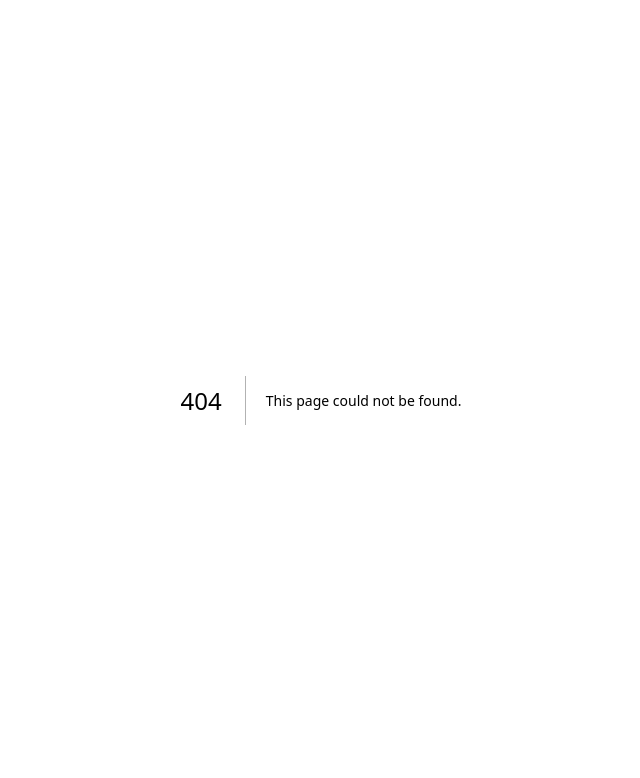
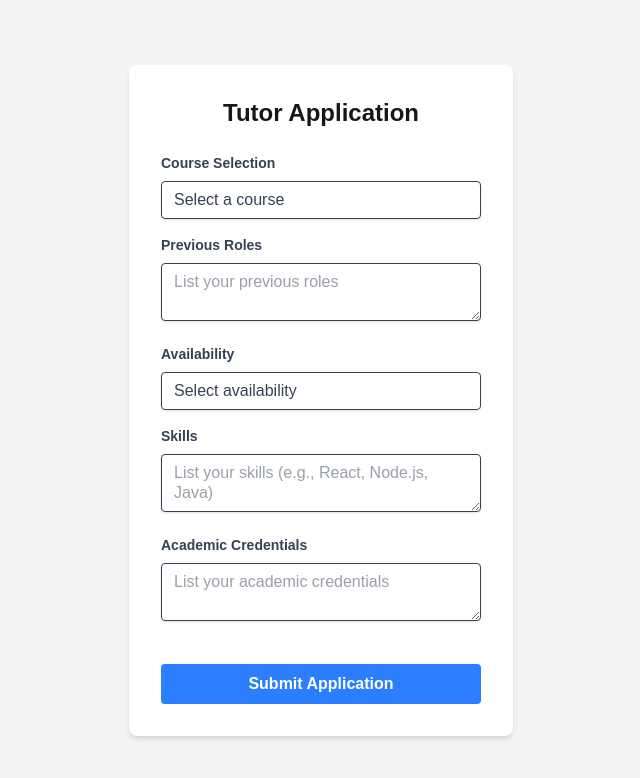
Before and after one commit to rmit-fsd-2025-s1/s4010802-s3939929-a2, a Next.js app: page /tutor in a window 1280 px wide. Before the commit this address had no page. Shown: the top 778 px of the page, without its empty margins (319-959 px from the left). Built offline with nearby package versions, Linux system fonts and the light colour scheme.

Commit message:
tutor page added, added router for login page

```diff
--- a/src/pages/login.tsx
+++ b/src/pages/login.tsx
@@ -1,4 +1,5 @@
 import { useState } from "react";
+import { useRouter } from "next/router";
 import Head from "next/head";
 
 export default function LoginPage() {
@@ -14,6 +15,8 @@ export default function LoginPage() {
     { email: "jack@gmail.com", password: "lecturer123", profession: "Lecturer" },
   ];
 
+  const router = useRouter();
+
   const handleSubmit = (e: React.FormEvent) => {
     e.preventDefault();
 
@@ -27,6 +30,11 @@ export default function LoginPage() {
 
     if (user) {
       alert(`Logged in successfully as ${user.profession}!`);
+      if (user.profession === "Tutor") {
+        router.push("/tutor");
+      } else if (user.profession === "Lecturer") {
+          router.push("/lecturer");
+        }
     } else {
       alert("Incorrect email, password, or profession.");
     }
--- /dev/null
+++ b/src/pages/tutor.tsx
@@ -0,0 +1,109 @@
+import { useState } from "react";
+import { useRouter } from "next/router";
+import Head from "next/head";
+
+const TutorPage = () => {
+  const [course, setCourse] = useState("");
+  const [previousRoles, setPreviousRoles] = useState("");
+  const [availability, setAvailability] = useState("");
+  const [skills, setSkills] = useState("");
+  const [academicCredentials, setAcademicCredentials] = useState("");
+
+  const router = useRouter();
+
+  const handleSubmit = (e: React.FormEvent) => {
+    e.preventDefault();
+    alert("Application Submitted");
+  };
+
+  return (
+    <>
+    <Head>
+        <title>Tutor Page</title>
+        <meta name="description" content="Enter Tutor credentials" />
+    </Head>
+    <div className="min-h-screen flex items-center justify-center bg-gray-100">
+        <div className="bg-white p-8 rounded-lg shadow-md w-96">
+          <h1 className="text-2xl font-bold mb-6 text-center">Tutor Application</h1>
+
+        <div className="mb-4">
+          <label className="block text-gray-700 text-sm font-bold mb-2">
+            Course Selection
+          </label>
+          <select
+            value={course}
+            onChange={(e) => setCourse(e.target.value)}
+            className="shadow appearance-none border rounded w-full py-2 px-3 text-gray-700 leading-tight focus:outline-none focus:shadow-outline"
+          >
+            <option value="">Select a course</option>
+            <option value="COSC1234">COSC1234 - Full Stack Development</option>
+            <option value="COSC5678">COSC5678 - Data Structures</option>
+            <option value="COSC9876">COSC9876 - Machine Learning</option>
+          </select>
+        </div>
+
+        <div className="mb-4">
+          <label className="block text-gray-700 text-sm font-bold mb-2">
+            Previous Roles
+          </label>
+          <textarea
+            value={previousRoles}
+            onChange={(e) => setPreviousRoles(e.target.value)}
+            className="shadow appearance-none border rounded w-full py-2 px-3 text-gray-700 leading-tight focus:outline-none focus:shadow-outline"
+            placeholder="List your previous roles"
+          />
+        </div>
+
+        <div className="mb-4">
+          <label className="block text-gray-700 text-sm font-bold mb-2">
+            Availability
+          </label>
+          <select
+            value={availability}
+            onChange={(e) => setAvailability(e.target.value)}
+            className="shadow appearance-none border rounded w-full py-2 px-3 text-gray-700 leading-tight focus:outline-none focus:shadow-outline"
+          >
+            <option value="">Select availability</option>
+            <option value="part-time">Part Time</option>
+            <option value="full-time">Full Time</option>
+          </select>
+        </div>
+
+        <div className="mb-4">
+          <label className="block text-gray-700 text-sm font-bold mb-2">
+            Skills
+          </label>
+          <textarea
+            value={skills}
+            onChange={(e) => setSkills(e.target.value)}
+            className="shadow appearance-none border rounded w-full py-2 px-3 text-gray-700 leading-tight focus:outline-none focus:shadow-outline"
+            placeholder="List your skills (e.g., React, Node.js, Java)"
+          />
+        </div>
+
+        <div className="mb-6">
+          <label className="block text-gray-700 text-sm font-bold mb-2">
+            Academic Credentials
+          </label>
+          <textarea
+            value={academicCredentials}
+            onChange={(e) => setAcademicCredentials(e.target.value)}
+            className="shadow appearance-none border rounded w-full py-2 px-3 text-gray-700 mb-3 leading-tight focus:outline-none focus:shadow-outline"
+            placeholder="List your academic credentials"
+          />
+        </div>
+
+        <button
+          type="submit"
+          onClick={handleSubmit}
+          className="bg-blue-500 hover:bg-blue-700 text-white font-bold py-2 px-4 rounded focus:outline-none focus:shadow-outline w-full"
+        >
+          Submit Application
+        </button>
+      </div>
+    </div>
+    </>
+  );
+};
+
+export default TutorPage;
```
